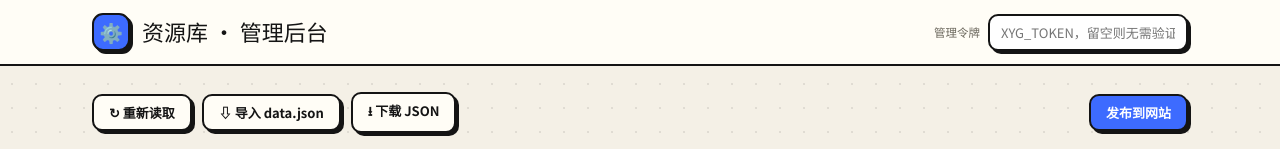
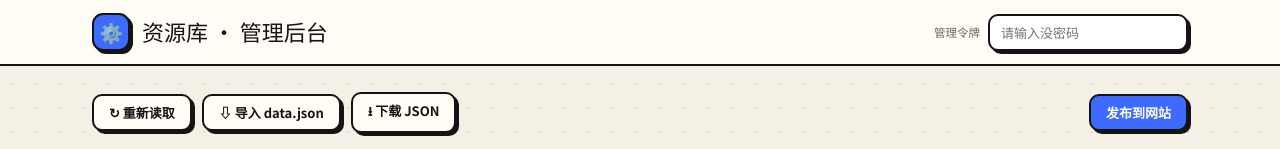
Before and after one commit to xyg-xjzzqy/-, a plain HTML site: page xyg.html in a window 1280 px wide. Shown: the top 149 px of the page. Drawn offline with Linux system fonts and the light colour scheme; no server answers; a web font is replaced by a local one.

Commit message:
Add files via upload

```diff
--- a/xyg.html
+++ b/xyg.html
@@ -145,7 +145,7 @@
     </div>
     <label class="token-wrap">
       <span class="hint">管理令牌</span>
-      <input id="token" type="password" placeholder="XYG_TOKEN，留空则无需验证" autocomplete="off">
+      <input id="token" type="password" placeholder="请输入没密码" autocomplete="off">
     </label>
   </div>
 </header>
```
